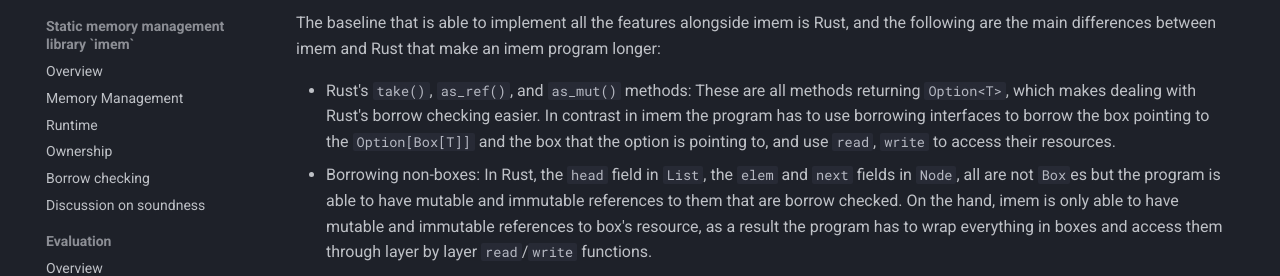
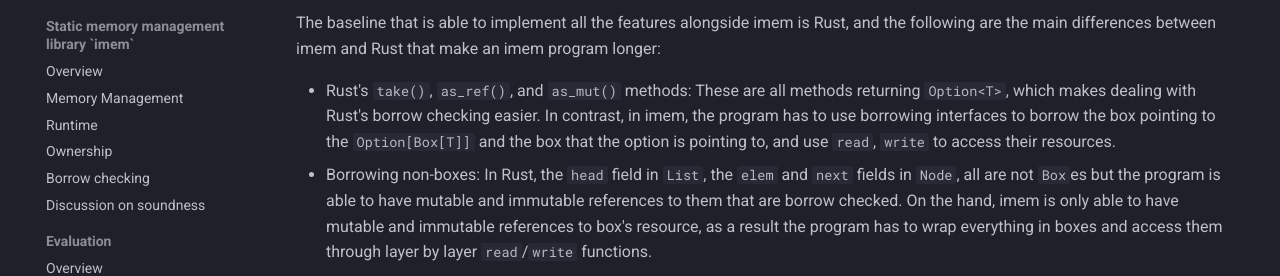
Before and after one commit to amsen20/masters-thesis, an MkDocs documentation site: the page built from docs/evaluation/discussion.md, in a window 1280 px wide and 900 px high, scrolled down 1054 px. Shown: the part 179-455 px from the top of the window. Built offline with MkDocs 1.6.1 and Material for MkDocs 9.7.7, drawn with Linux system fonts in a browser that asks for light colours.

```diff
--- a/docs/evaluation/discussion.md
+++ b/docs/evaluation/discussion.md
@@ -40,7 +40,7 @@ A similar linear access pattern appears in the imem code because resources are a
 The baseline that is able to implement all the features alongside imem is Rust, and the following are the main differences between imem and Rust that make an imem program longer:
 
 - Rust's `take()`, `as_ref()`, and `as_mut()` methods: These are all methods returning `Option<T>`, which makes dealing with Rust's borrow checking easier.
-  In contrast in imem the program has to use borrowing interfaces to borrow the box pointing to the `Option[Box[T]]` and the box that the option is pointing to, and use `read`, `write` to access their resources.
+  In contrast, in imem, the program has to use borrowing interfaces to borrow the box pointing to the `Option[Box[T]]` and the box that the option is pointing to, and use `read`, `write` to access their resources.
 - Borrowing non-boxes: In Rust, the `head` field in `List`, the `elem` and `next` fields in `Node`, all are not `Box`es but the program is able to have mutable and immutable references to them that are borrow checked.
   On the hand, imem is only able to have mutable and immutable references to box's resource, as a result the program has to wrap everything in boxes and access them through layer by layer `read`/`write` functions.
 - Language support for borrowing and dereferencing: As an example, `&node.elem` expression in Rust, first dereferences `node`, accesses the `elem` field then borrows the reference.
```
